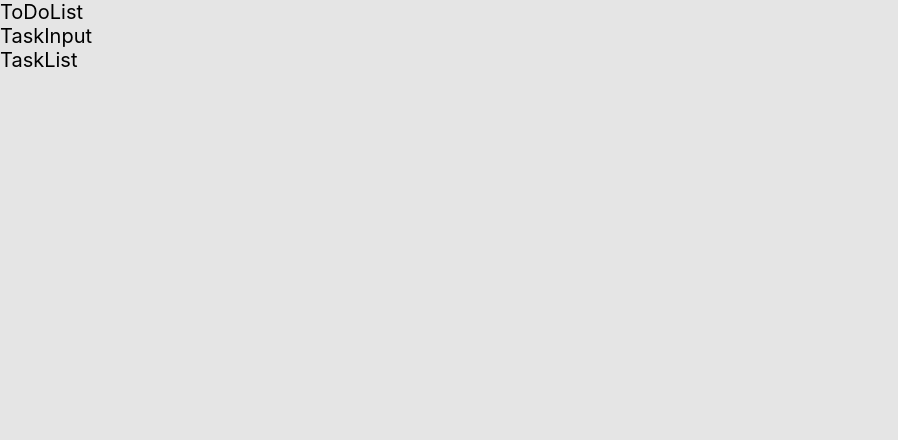
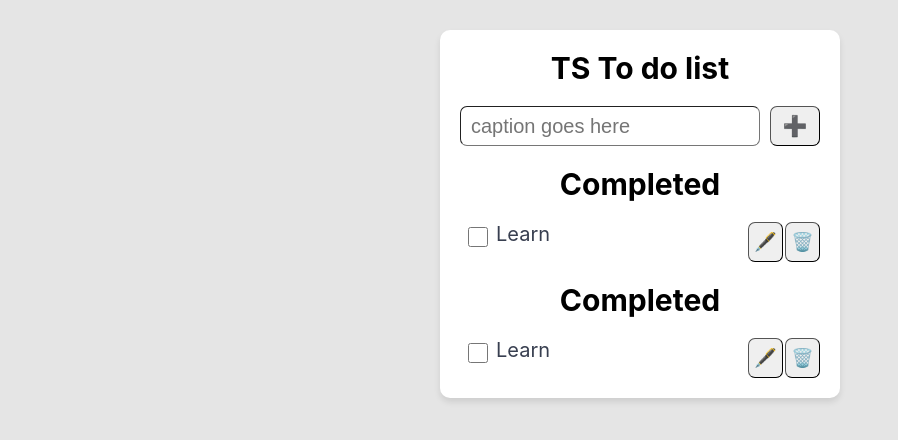
Before and after one commit to bachtung2003/basic-react-ts-todo-list, a React (Create React App) app: page / in a window 1280 px wide. Shown: the top 440 px of the page, without its empty margins (0-898 px from the left). Built offline with nearby package versions, Linux system fonts and the light colour scheme.

Commit message:
Update scss

```diff
--- a/src/components/TaskInput/TaskInput.tsx
+++ b/src/components/TaskInput/TaskInput.tsx
@@ -1,8 +1,16 @@
 import React from 'react'
-import './taskInput.module.scss'
+import styles from './taskInput.module.scss'
 
 const TaskInput = () => {
-  return <div>TaskInput</div>
+  return (
+    <div>
+      <h1 className={styles.title}>TS To do list</h1>
+      <form className={styles.form}>
+        <input type='text' placeholder='caption goes here' />
+        <button type='submit'>➕</button>
+      </form>
+    </div>
+  )
 }
 
 export default TaskInput
--- a/src/components/TaskInput/taskInput.module.scss
+++ b/src/components/TaskInput/taskInput.module.scss
@@ -0,0 +1,30 @@
+.title {
+  font-size: 3rem;
+  margin-bottom: 2rem;
+  text-align: center;
+}
+
+.form {
+  display: flex;
+  align-items: center;
+  input {
+    height: 4rem;
+    flex-grow: 1;
+    margin-right: 1rem;
+    border-radius: 0.7rem;
+    padding: 0 1rem;
+    border-width: 1px;
+  }
+}
+
+button {
+  flex-shrink: 0;
+  width: 5rem;
+  height: 4rem;
+  border-radius: 0.7rem;
+  display: flex;
+  justify-content: center;
+  align-items: center;
+  padding: 0;
+  border-width: 1px;
+}
--- a/src/components/TaskList/TaskList.tsx
+++ b/src/components/TaskList/TaskList.tsx
@@ -1,8 +1,22 @@
 import React from 'react'
-import './taskList.module.scss'
+import styles from './taskList.module.scss'
 
 const TaskList = () => {
-  return <div>TaskList</div>
+  return (
+    <div>
+      <h2 className={styles.title}>Completed</h2>
+      <div className={styles.tasks}>
+        <div className={styles.task}>
+          <input type='checkbox' className={styles.taskCheckbox} />
+          <span className={styles.taskName}>Learn</span>
+          <div className={styles.taskActions}>
+            <button className={styles.taskBtn}>🖋️</button>
+            <button className={styles.taskBtn}>🗑️</button>
+          </div>
+        </div>
+      </div>
+    </div>
+  )
 }
 
 export default TaskList
--- a/src/components/TaskList/taskList.module.scss
+++ b/src/components/TaskList/taskList.module.scss
@@ -0,0 +1,45 @@
+.title {
+  margin-bottom: 2rem;
+  margin-top: 2rem;
+  font-size: 3rem;
+  text-align: center;
+}
+
+.task {
+  display: flex;
+  align-items: flex-start;
+  &:not(:last-child) {
+    margin-bottom: 1rem;
+  }
+}
+
+.taskCheckbox {
+  flex: 0 0 10%;
+  max-width: 10%;
+  height: 2rem;
+  margin-top: 0.5rem;
+}
+
+.taskName {
+  flex: 0 0 70%;
+  max-width: 70%;
+  padding: 0 0 0.5rem;
+  color: #383f50;
+  &.taskNameDone {
+    color: #b2b7bb;
+    text-decoration: line-through;
+  }
+}
+
+.taskActions {
+  flex: 0 0 20%;
+  max-width: 20%;
+  display: flex;
+  justify-content: space-between;
+}
+
+.taskBtn {
+  flex: 0 0 3.5rem;
+  max-width: 3.5rem;
+  font-size: 1.8rem;
+}
--- a/src/components/TodoList/TodoList.tsx
+++ b/src/components/TodoList/TodoList.tsx
@@ -1,14 +1,16 @@
 import React from 'react'
-import './toDoList.module.scss'
+import styles from './toDoList.module.scss'
 import TaskInput from '../TaskInput'
 import TaskList from '../TaskList'
 
 const TodoList = () => {
   return (
-    <div>
-      ToDoList
-      <TaskInput />
-      <TaskList />
+    <div className={styles.todoList}>
+      <div className={styles.todoListContainer}>
+        <TaskInput />
+        <TaskList />
+        <TaskList />
+      </div>
     </div>
   )
 }
--- a/src/components/TodoList/toDoList.module.scss
+++ b/src/components/TodoList/toDoList.module.scss
@@ -0,0 +1,13 @@
+.todoList {
+  padding: 3rem;
+}
+
+.todoListContainer {
+  background-color: #fff;
+  max-width: 40rem;
+  padding: 2rem;
+  margin-left: auto;
+  margin-right: auto;
+  border-radius: 1rem;
+  box-shadow: 0px 4px 6px rgba(0, 0, 0, 0.1);
+}
```
Also changed, not shown: tsconfig.json (+2 -8 lines).
